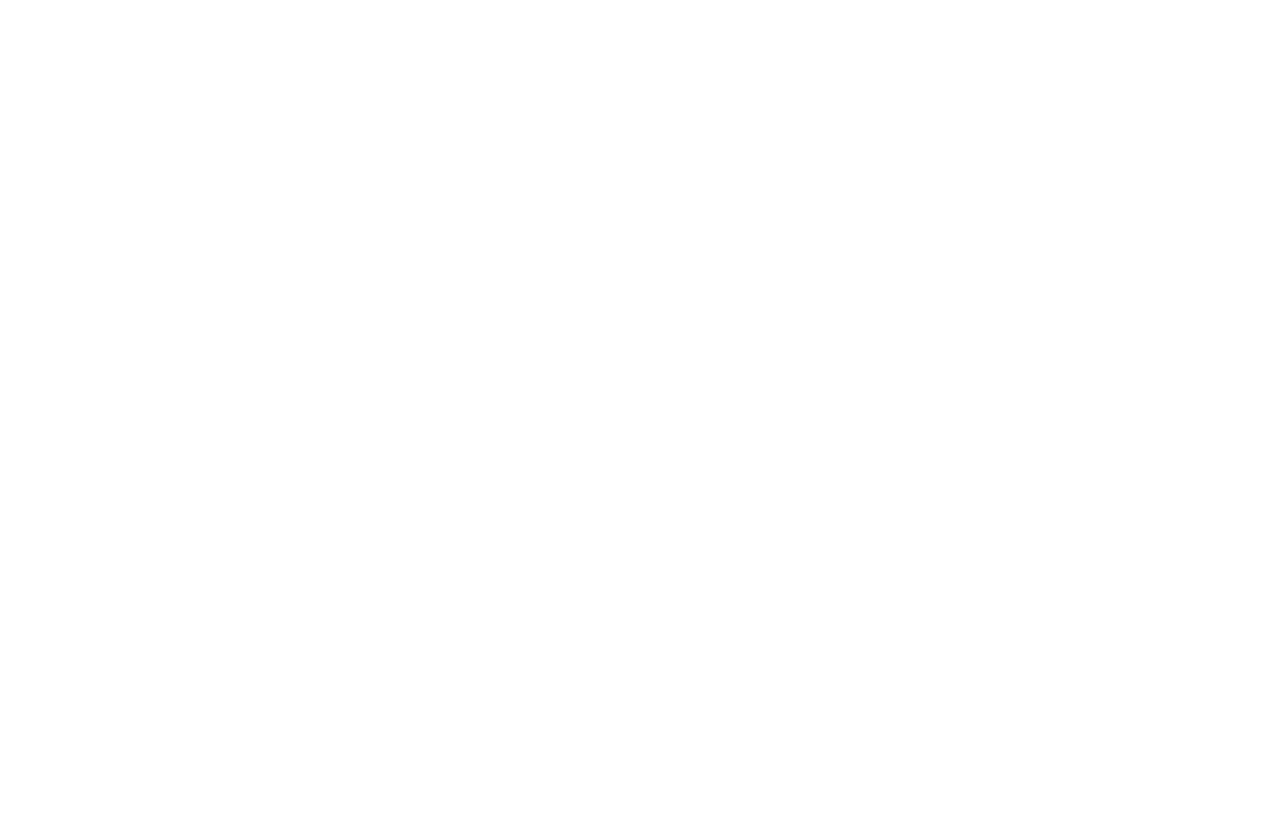
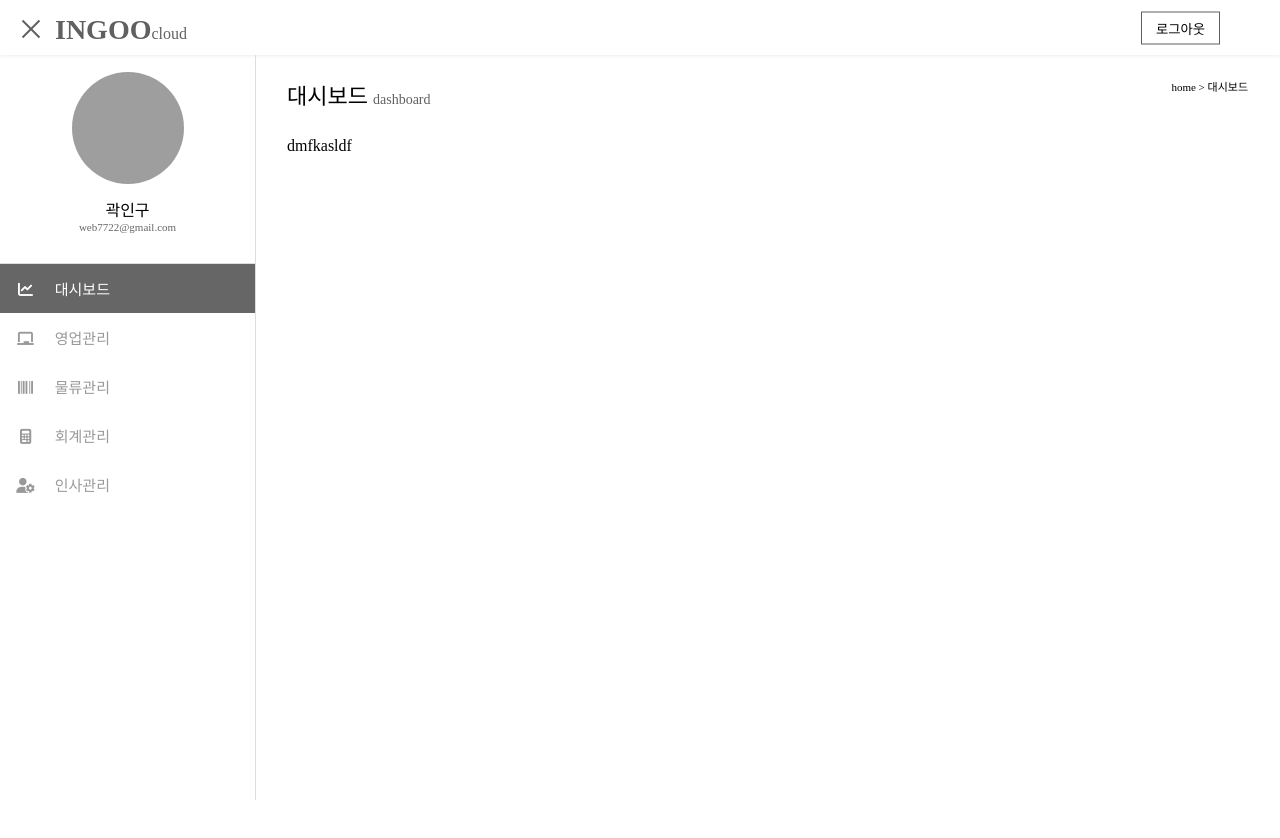
Before and after one commit to ingoos/ingProject, a plain HTML site: page grid/index.html in a window 1280 px wide. Before the commit the page ends 800 px from the top, so only its background shows below. Drawn offline with Linux system fonts and the light colour scheme; grey boxes are pictures that could not be loaded.

Commit message:
grid layout

```diff
--- /dev/null
+++ b/grid/common/css/layout.css
@@ -0,0 +1,205 @@
+*{ margin:0; padding:0; }
+
+:root{
+    --header-height:55px;
+    --thumbnail-top-padding:24px;
+    --user-info-width:255px;
+    --user-info-height:208px;
+    --user-info-image-size:112px;
+    --user-info-image-margin-top:17px;
+}
+
+a{text-decoration:none;}
+html, body { height:100%; overflow:hidden; }
+ul,li{list-style:none;}
+#container{ width:100%; height:100%; }
+select:focus,input:focus,button:focus{outline:none;}
+
+
+/* start header */
+#header{ position:relative; width:100%; height:var(--header-height); box-shadow:0px 0px 4px 0px rgba(0,0,0,.12);}
+#header > #logo{ position:absolute; top:50%; transform:translateY(-50%); display:inline-block; padding-left:var(--header-height);}
+#header > #logo a { color:#606060; font-size:28px; }
+#header > #logo a span{ font-size:16px; font-weight:300; }
+#header > #header-utill{ position:absolute; right:60px; top:50%; transform:translateY(-50%); }
+#header > #header-utill > button{ background:#fff; border:1px solid #606060; padding:6px 14px; }
+#menu-icon-container{ display:inline-block; position:absolute; top:31px; left:31px; transform: translateY(-50%) translateX(-50%); }
+input[id="menu-icon"]{
+    display:none;
+}
+
+input[id="menu-icon"] + label{
+    display:inline-block;
+    width:24px;
+    height:24px;
+    position:relative;
+    cursor:pointer;
+}
+
+input[id="menu-icon"] + label span{
+    display:block;
+    position:absolute;
+    height:2px;
+    width:100%;
+    background:#606060;
+    transition:all 0.35s;
+}
+
+input[id="menu-icon"] + label span:nth-child(1){
+    top:0;
+}
+
+input[id="menu-icon"] + label span:nth-child(2){
+    top:50%;
+    transform:translateY(-50%);
+}
+
+input[id="menu-icon"] + label span:nth-child(3){
+    bottom:0;
+}
+
+input[id="menu-icon"]:checked + label span:nth-child(1){
+    top:50%;
+    transform:translateY(-50%) rotate(45deg);
+}
+
+input[id="menu-icon"]:checked + label span:nth-child(2){
+   opacity:0;
+}
+
+input[id="menu-icon"]:checked + label span:nth-child(3){
+    bottom:50%;
+    transform:translateY(50%) rotate(-45deg);
+}
+
+
+#main-visual-container{width:100%; height:100%;}
+
+
+#side{position:relative; display:inline-block; width:255px; height:100%; border-right:1px solid #ddd; transition: all 0.55s;}
+#side > #user-info {
+    width:var(--user-info-width);
+    height:var(--user-info-height);
+    border-bottom:1px solid #ddd;
+}
+
+#side > #user-info > .user-info-thumbnail{
+    position:relative;
+    border-radius:50%;
+    width:var(--user-info-image-size);
+    height:var(--user-info-image-size);
+    left:50%;
+    z-index:2;
+    top:var(--user-info-image-margin-top);
+    transform:translateX(-50%);
+    overflow:hidden;
+}
+
+#side > #user-info > .user-info-thumbnail >.info-icon{
+    position:absolute;
+    font-size:28px;
+    display:inline-block;
+    top:50%;
+    left:40%;
+    transform: translateX(50%);
+    transform: translateY(-50%);
+    color:#fff;
+    opacity: 0;
+    z-index:5;
+}
+#side > #user-info > .user-info-thumbnail:hover >.info-icon{
+    opacity: 1;
+}
+
+#side > #user-info > .user-info-thumbnail > img{
+    position:absolute;
+    top:0;
+    left:0;
+    width:var(--user-info-image-size);
+    height:var(--user-info-image-size);
+}
+
+#side > #user-info > .user-info-thumbnail:hover::before{
+    content:'0';
+    display:inline-block;
+    position:relative;
+    width:var(--user-info-image-size);
+    height:var(--user-info-image-size);
+    z-index:3;
+    background:#000;
+    opacity: 0.3;
+}
+
+#side > #user-info > .user-info-thumbnail:hover::before > img{
+    width:var(--user-info-image-size);
+    height:var(--user-info-image-size);
+}
+
+#side > #user-info > ul{
+    margin-top:30px;
+}
+
+#side > #user-info > ul > li{
+    text-align:center;
+}
+
+#side > #user-info > ul > li:nth-child(2){
+    font-size:11px;
+    color:#666;
+}
+
+
+#side > #side-navation > ul > li{
+    padding:14px 0;
+    color:#999;
+    font-size:15px;
+}
+
+#side > #side-navation > ul > li:nth-child(1){
+    background:#666;
+    color:#fff;
+}
+
+#side > #side-navation > ul > li:nth-child(1) > a{
+    color:#fff;
+ }
+
+
+
+#side > #side-navation > ul > li > i{
+    width:20%;
+    text-align:center;
+}
+#side > #side-navation > ul > li > a{
+    width:80%;
+    font-weight:300;
+    color:#999;
+    width:100%;
+ }
+
+/* start main-visual */
+#main-visual{ position:absolute; top:55px; left:255px; width:current screen; height:100%; transition:all 0.65s; }
+#main-visual-title{height:36px; padding:23px 32px; }
+#main-visual-title > .title{
+    font-size:22px;
+    float:left;
+}
+
+#main-visual-title > .title > span{
+    display:inline-block;
+    margin-left:5px;
+    color:#606060;
+    font-size:14px;
+}
+
+#main-visual-title > .locate{
+    float:right;
+    font-size:11px;
+    font-weight:300;
+}
+
+#main-visual-content{
+    padding:0 32px;
+}
+
+/* 360 * 320 */
--- /dev/null
+++ b/grid/common/js/layout.js
@@ -0,0 +1,40 @@
+ /* main content resizeing */
+ main_visual = document.querySelector('#main-visual');
+ side = document.querySelector('#side');
+ menu_check_btn = document.querySelector('#menu-icon');
+ sideWidth = getCurrentSideWidth();
+
+ /* window resize */
+ function displayWindowSize(){
+     // Get width and height of the window excluding scrollbars
+
+     sideWidth = getCurrentSideWidth();
+     var MainVisualWidth = document.documentElement.clientWidth;
+     main_visual.style.width = MainVisualWidth - sideWidth[0] + "px";
+     //document.querySelector('#main-visual-content').textContent = main_visual.style.width;
+ }
+
+ function getCurrentSideWidth(){
+     w = [];
+     if(menu_check_btn.checked == true) {
+         w = [255,0];
+     }else{
+         w = [0,255];
+     }
+     return w;
+ }
+
+ //init
+ displayWindowSize();
+
+ // Display result inside a div element
+ window.addEventListener("resize", displayWindowSize);
+
+
+ /* menu icon click Event */
+
+ menu_check_btn.addEventListener('click', function(event){
+     side.style.left = -(sideWidth[0])+"px";
+     main_visual.style.left = sideWidth[1]+"px";
+     displayWindowSize();
+ });
--- a/grid/index.html
+++ b/grid/index.html
@@ -3,9 +3,77 @@
 <head>
     <meta charset="UTF-8">
     <meta name="viewport" content="width=device-width, initial-scale=1.0">
-    <title>Document</title>
+    <meta name="description" content="grdi smaple">
+    <link href="./common/css/layout.css" rel="stylesheet">
+    <link rel="stylesheet" href="https://cdnjs.cloudflare.com/ajax/libs/font-awesome/5.12.0-2/css/all.min.css" />
+    <script src="https://kit.fontawesome.com/70f22b7443.js" crossorigin="anonymous"></script>
+    <title>레이아웃 잡기 연습하기</title>
 </head>
 <body>
-
+    <div id="container">
+        <div id="header">
+            <div id="logo">
+                <h1><a href="#">INGOO<span>cloud</span></a></h1>
+            </div>
+            <div id="header-utill">
+                <button>로그아웃</button>
+            </div>
+        </div>
+        <div id="main-visual-container">
+            <div id="menu-icon-container">
+                <input type="checkbox" id="menu-icon" checked>
+                <label for="menu-icon">
+                    <span></span>
+                    <span></span>
+                    <span></span>
+                </label>
+            </div>
+            <div id="side">
+                <div id="user-info">
+                    <div class="user-info-thumbnail">
+                        <div class="fa fa-user-cog info-icon"></div>
+                        <img src="https://yt3.ggpht.com/a/AATXAJylrIrV3FOA3_YlTzeQ_mauo3965yFo2CxQrg=s176-c-k-c0x00ffffff-no-rj">
+                    </div>
+                    <ul>
+                        <li>곽인구</li>
+                        <li>web7722@gmail.com</li>
+                    </ul>
+                </div>
+                <div id="side-navation">
+                    <ul>
+                        <li>
+                            <i class="fas fa-chart-line"></i>
+                            <a href="#">대시보드</a>
+                        </li>
+                        <li>
+                            <i class="fas fa-chalkboard"></i>
+                            <a href="#">영업관리</a></li>
+                        <li>
+                            <i class="fas fa-barcode"></i>
+                            <a href="#">물류관리</a>
+                        </li>
+                        <li>
+                            <i class="fas fa-calculator"></i>
+                            <a href="#">회계관리</a>
+                        </li>
+                        <li>
+                            <i class="fa fa-user-cog"></i>
+                            <a href="#">인사관리</a>
+                        </li>
+                    </ul>
+                </div>
+            </div>
+            <div id="main-visual">
+                <div id="main-visual-title">
+                    <div class="title">대시보드<span>dashboard</span></div>
+                    <div class="locate">home &gt; 대시보드</div>
+                </div>
+                <div id="main-visual-content">
+                    dmfkasldf
+                </div>
+            </div>
+        </div>
+    </div>
 </body>
+<script type="text/javascript" src="./common/js/layout.js"></script>
 </html>
```
Also changed, not shown: admin/index.html (+6 -11 lines).
